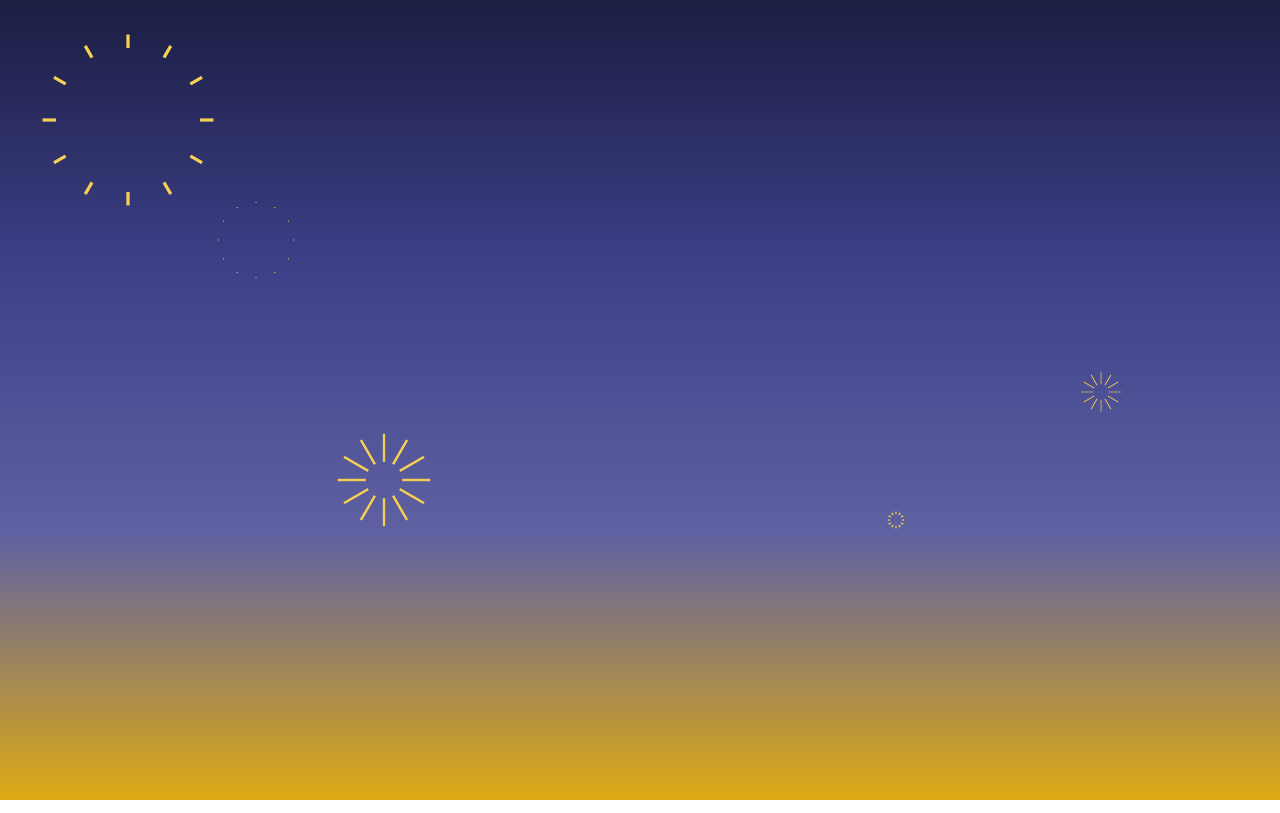
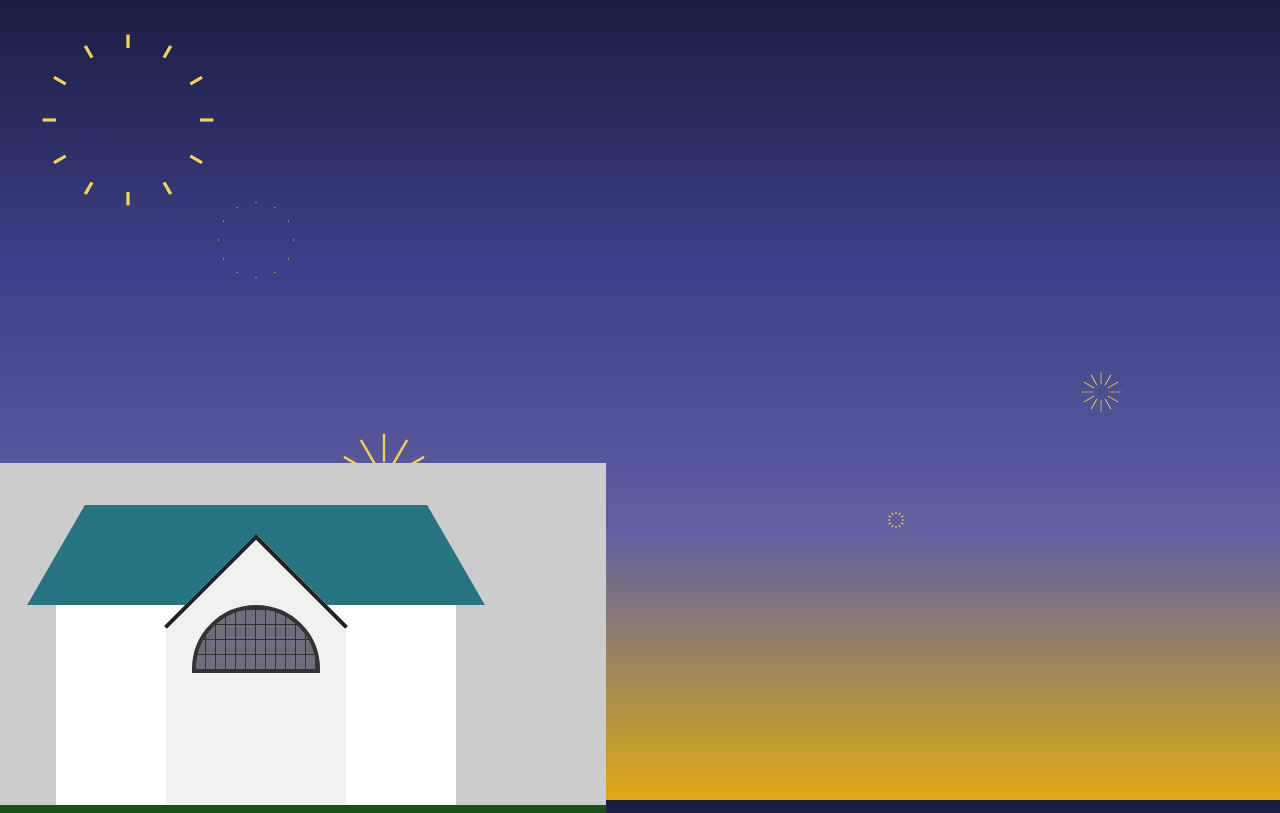
Before and after one commit to Mikebev234/GithubTest, a plain HTML site: page index.html in a window 1280 px wide. Drawn offline with Linux system fonts and the light colour scheme.

Commit message:
MoreAnime
Just made some more divs

```diff
--- a/index.html
+++ b/index.html
@@ -100,5 +100,12 @@
         <div class="explosion"></div>
     </div>
 
+    <div class="house">
+        <div class="main">
+            <div class="roof"></div>
+            <div class="front"></div>
+        </div>
+    </div>
+
 </body>
 </html>
--- a/stylesheet.css
+++ b/stylesheet.css
@@ -132,3 +132,107 @@ body {
 #firework6 .explosion::before {
     animation: explosion 2s .7s ease-in-out infinite;
 }
+
+* {
+    margin: 0;
+    padding: 0;
+    box-sizing: border-box;
+}
+
+.house {
+    position: relative;
+    width: 700px;
+    height: 350px;
+    background: #ccc;
+    border-bottom: 8px solid #175117;
+    top: 29.8%;
+    right: 30%;
+}
+
+.main {
+    position: absolute;
+    bottom: 0;
+    left: 50%;
+    transform: translateX(-50%);
+    width: 400px;
+    height: 200px;
+    background: #fff;
+}
+main::before {
+    content: '';
+    position:absolute;
+    top: 0;
+    left: 0;
+    width: 100%;
+    height: 10px;
+    background: rgba(0,0,0,0.1);
+}
+
+.roof {
+    position: absolute;
+    top: -100px;
+    height: 100px;
+    width: 100%;
+}
+
+.roof::before {
+    content: '';
+    position: absolute;
+    top: 0;
+    left: 0;
+    height: 100%;
+    width: 60%;
+    background: #257582;
+    transform: skewX(330deg);
+}
+.roof::after {
+    content: '';
+    position: absolute;
+    top: 0;
+    right: 0;
+    height: 100%;
+    width: 60%;
+    background: #257582;
+    transform: skewX(30deg);
+}
+.front {
+    position: absolute;
+    bottom: 0;
+    left: 50%;
+    transform: translateX(-50%);
+    width: 180px;
+    height: 180px;
+    background: #f1f1f1;
+}
+
+.front::before {
+    content: '';
+    position: absolute;
+    left: 50%;
+    top: -64px;
+    width: 126px;
+    height: 126px;
+    background: #f1f1f1;
+    transform: translateX(-50%) rotate(45deg);
+    border-top: 4px solid #222;
+    border-left: 4px solid #222;
+}
+
+.front::after {
+    content: '';
+    position: absolute;
+    top: -20px;
+    left: 50%;
+    transform: translateX(-50%);
+    width: 120px;
+    height: 60px;
+    background: #333;
+    background-image: linear-gradient(to right,transparent
+    10%, transparent 90%, #333 90%),
+    linear-gradient(to bottom,transparent 10%, #6d6d7d 10%,
+    #6d6d7d 90%);
+    background-size: 10px 15px;
+    border-top-left-radius: 100px;
+    border-top-right-radius: 100px;
+    border: 4px solid #333;
+}
```
